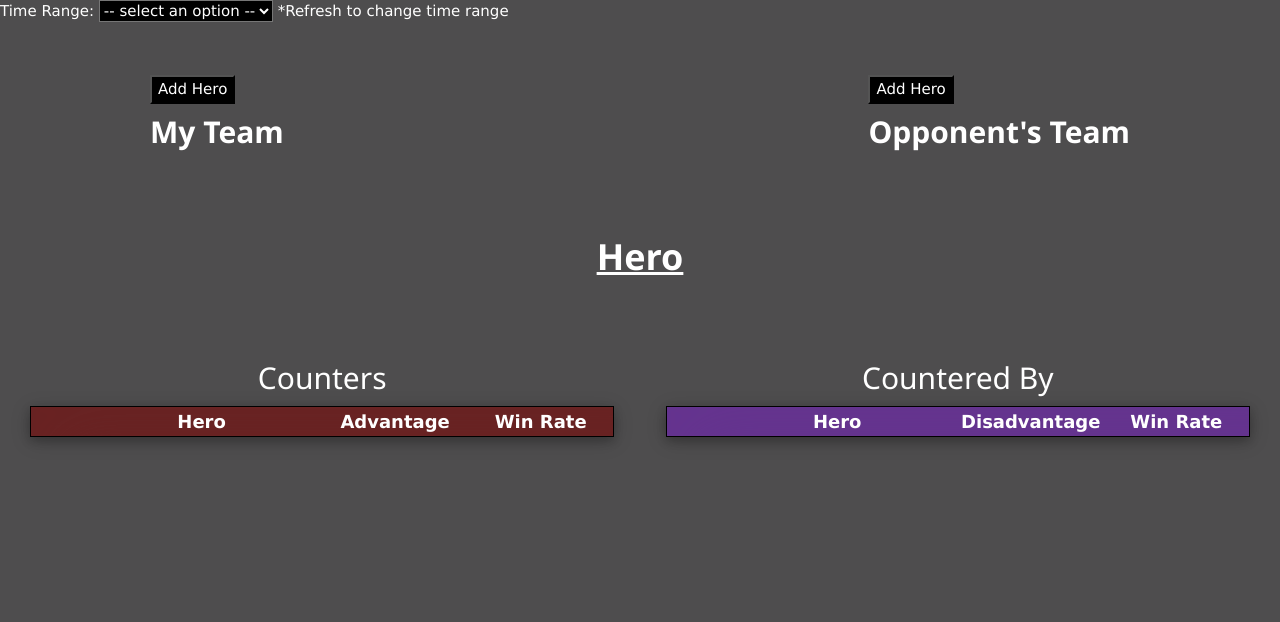
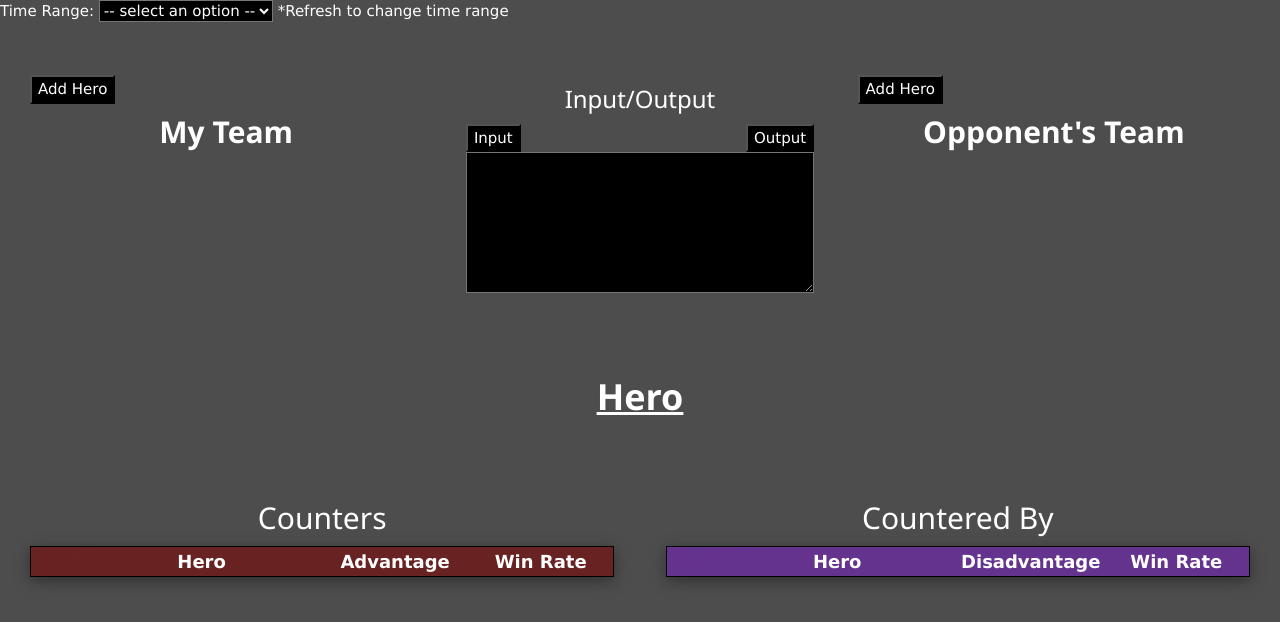
Before and after one commit to clydeandersoniii/dota_scrub, a plain HTML site: page templates/dota.html in a window 1280 px wide. Drawn offline with nearby package versions, Linux system fonts and the light colour scheme.

Commit message:
Output working.

```diff
--- a/templates/dota.html
+++ b/templates/dota.html
@@ -16,7 +16,7 @@
 <body>
     <div class='settings'>
         <label class='range' id='rangelabel'>Time Range:</label>
-        <select onchange='disableTimeRange()' class='range' id='range'>
+        <select onchange='disableTimeRange()' class='range' id='range' title='Select the time range of data that will be used to calculate hero data.'>
             <!--dates = ['week','month','3month','6month','year']-->
             <option disabled selected value> -- select an option -- </option>
             <option value="1">1 Week</option>
@@ -38,6 +38,12 @@
                     </tbody>
                 </table>
             </div>
+            <div class='inputoutput'>
+                <h3 for='intputoutput'>Input/Output</h3>
+                <button id='heroinput' title='Input your saved heroes to quickly populate your favorite choices!'>Input</button>
+                <button id='herooutput' title='Output a formatted list of your selected heroes for quick reference in the future!' onclick='outputHeroes()'>Output</button>
+                <textarea id='inputoutput' name='intputoutput' rows='6'></textarea>
+            </div>
             <div class='opponent'>
                 <button class='opponent' onclick='addHeroSelector("opponent")'>Add Hero</button>
                 <h2 class='teamheader'>Opponent's Team</h2>
@@ -45,13 +51,15 @@
                     <tbody>
                     </tbody>
                 </table>
+
+
             </div>
         </div>
         <div class='heroinfo'>
             <h1 class='header'>Hero</h1>
             <div class='counters'>
                 <h2>Counters</h2>
-                <table class='heroinfo counters w3-card-4'>
+                <table class='heroinfo counters w3-card-4' title='The selected hero counters these heroes.'>
                     <thead>
                         <tr>
                             <th class='img'></th>
@@ -67,7 +75,7 @@
             </div>
             <div class='countered'>
                 <h2>Countered By</h2>
-                <table class='heroinfo countered w3-card-4'>
+                <table class='heroinfo countered w3-card-4' title='The selected hero is countered by these h'>
                     <thead>
                         <tr>
                             <th class='img'></th>
@@ -227,7 +235,7 @@
 
         function cacheHero(id) {
             //http://18.221.162.90:5200/api/v1/dotahero?hero=invoker&range=2
-            url = 'http://18.221.162.90:5200/api/v1/dotahero?';
+            url = 'http://18.221.162.90:5000/api/v1/dotahero?';
             hero = `hero=\"${$(`select.hero${id}`).val()}\"`;
             range = `range=${$('#range').val()}`;
             fullURL = `${url}${hero}&${range}`;
@@ -314,6 +322,18 @@
             $('table.counters tbody').append(tblCountersBody);
             $('table.countered tbody').append(tblCounteredBody);
         }
+
+        function outputHeroes() {
+            if (arrTeamHeroes.length > 0) {
+                $('textarea').val('');
+                output = []
+                arrTeamHeroes.forEach(object => {
+                    output.push({'hero':object[1].hero})
+                })
+                $('textarea').val(JSON.stringify(output));
+            }
+
+        }
     </script>
 
     <style>
@@ -324,13 +344,44 @@
         div.myteam {
             float: left;
             margin: auto;
-            padding-left: 10em;
+            padding-left: 2em;
+            width:33%;
         }
 
         div.opponent {
             float: right;
             margin: auto;
-            padding-right: 10em;
+            padding-right: 2em;
+            width:33%;
+        }
+
+        div.inputoutput {
+            width:34%;
+        }
+
+        h3, #inputoutput{
+            width:80%;
+            margin-left: 10%;
+            margin-right:10%;
+        }
+
+        h3 {
+            text-align: center;
+        }
+
+        #inputoutput {
+            background: black;
+            color: white;
+        }
+
+        #heroinput {
+            float:left;
+            margin-left: 10%;
+        }
+
+        #herooutput {
+            float:right;
+            margin-right:10%;
         }
 
         table.myteam, table.opponent {
```
Also changed, not shown: 1 other file.
